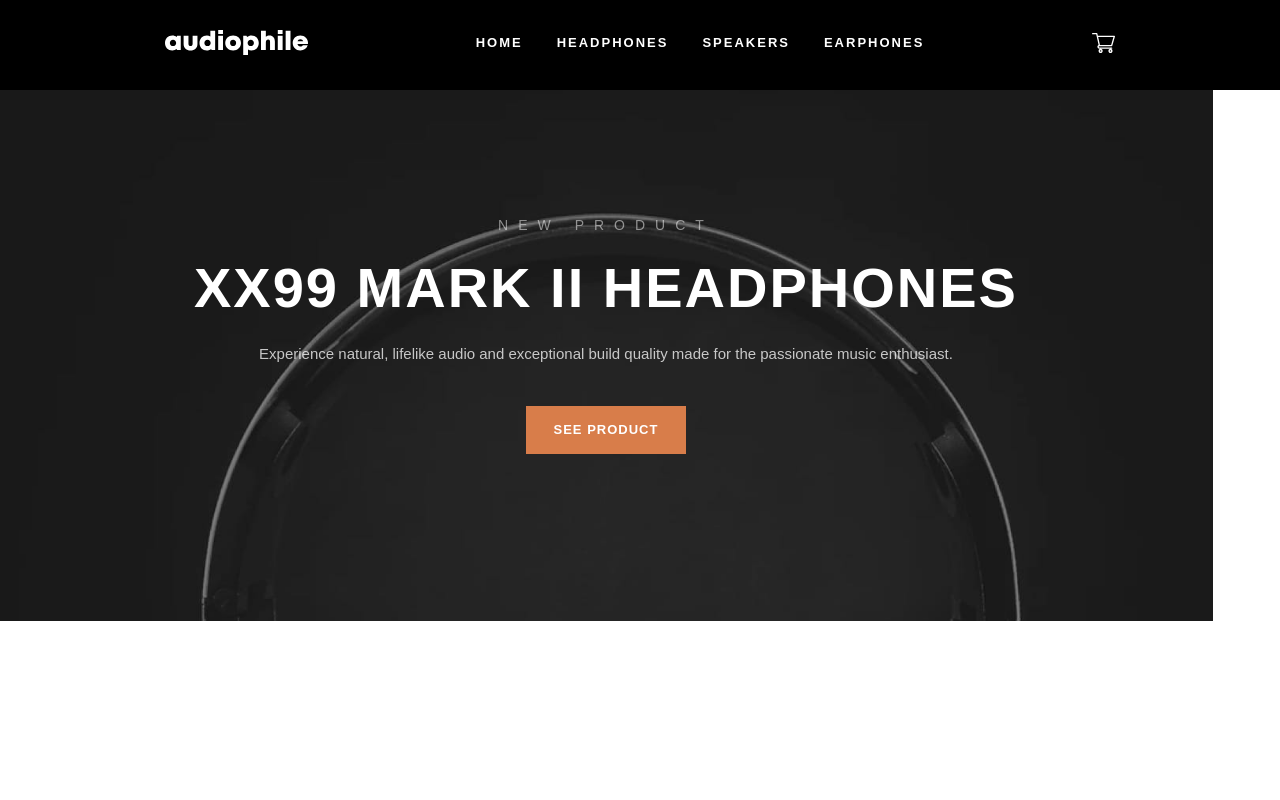
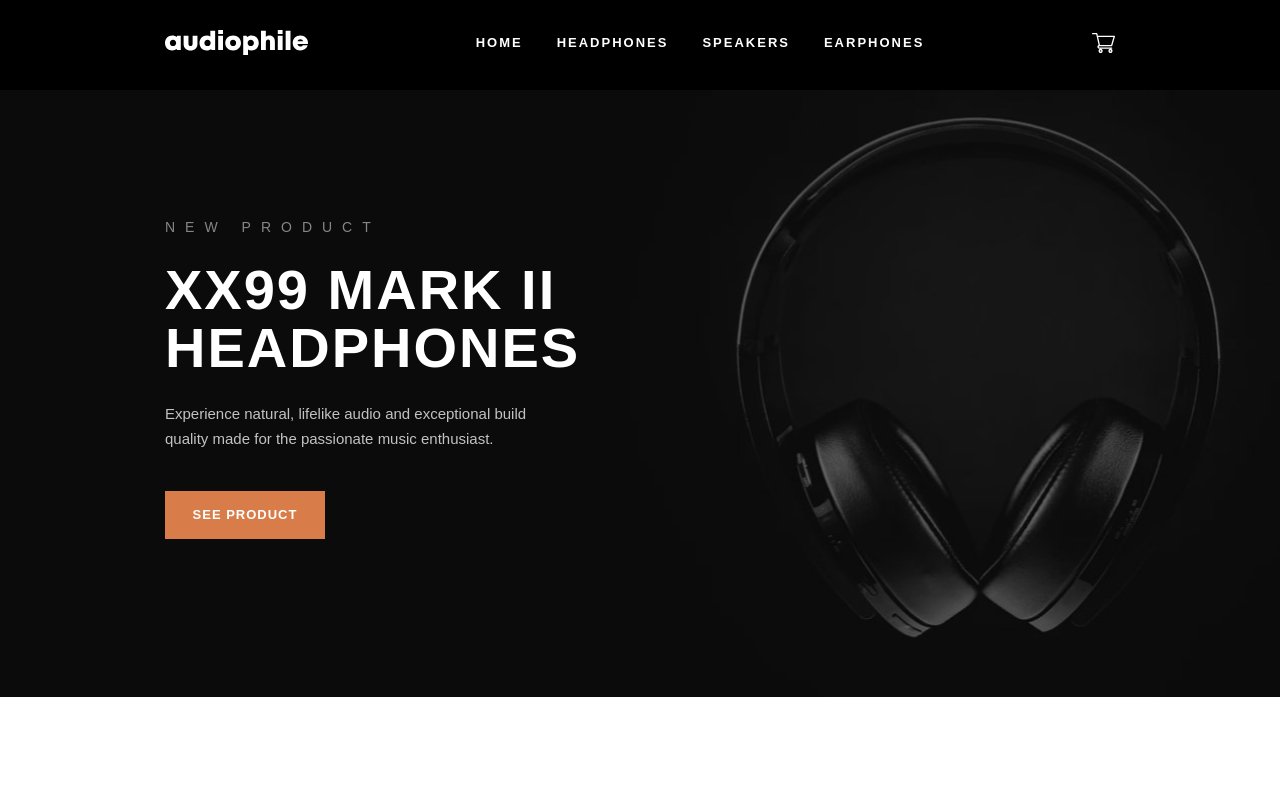
Before and after one commit to smccourtb/audiophile-ecommerce-website, a React (Create React App) app: page / in a window 1280 px wide. Shown: the top 800 px of the page. Built offline with nearby package versions, Linux system fonts and the light colour scheme.

Commit message:
subheader for desktop layout complete

```diff
--- a/src/components/Home.jsx
+++ b/src/components/Home.jsx
@@ -1,5 +1,6 @@
 import MobileHero from "../assets/home/mobile/image-header.jpg";
 import TabletHero from "../assets/home/tablet/image-header.jpg";
+import DesktopHero from "../assets/home/desktop/image-hero.jpg";
 import styled from "styled-components/macro";
 import { Button } from "../styles/shared-styles";
 
@@ -9,12 +10,24 @@ const SubheaderContainer = styled.section`
   background-position-y: -85px;
   background-size: cover;
   height: 100%;
+  background-color: rgb(110, 110, 110);
+  background-blend-mode: multiply;
 
   @media (min-width: 768px) {
     background: url(${TabletHero}) no-repeat;
     padding: 126px 195px 167px 194px;
     background-size: cover;
     background-position-y: -85px;
+    background-color: rgb(110, 110, 110);
+    background-blend-mode: multiply;
+  }
+
+  @media (min-width: 1024px) {
+    padding: 128px 877px 158px 165px;
+    background: url(${DesktopHero}) no-repeat center bottom;
+    background-size: cover;
+    background-color: rgb(110, 110, 110);
+    background-blend-mode: multiply;
   }
 `;
 
@@ -23,13 +36,17 @@ const TextContainer = styled.div`
   flex-direction: column;
   align-items: center;
   text-align: center;
+
+  @media (min-width: 1024px) {
+    align-items: flex-start;
+    text-align: left;
+  }
 `;
 
 const SubheadingTitle = styled.h1`
   font-weight: normal;
   font-size: 14px;
   line-height: 19px;
-  text-align: center;
   letter-spacing: 10px;
   text-transform: uppercase;
   color: #ffffff;
@@ -41,7 +58,6 @@ const ProductLabel = styled.h2`
   font-weight: bold;
   font-size: 36px;
   line-height: 40px;
-  text-align: center;
   letter-spacing: 1.28571px;
   text-transform: uppercase;
   color: #ffffff;
@@ -60,7 +76,6 @@ const ProductDescription = styled.p`
   font-weight: 500;
   font-size: 15px;
   line-height: 25px;
-  text-align: center;
   color: #ffffff;
   mix-blend-mode: normal;
   opacity: 0.75;
@@ -68,6 +83,10 @@ const ProductDescription = styled.p`
 
   @media (min-width: 768px) {
     padding: 0 15px 40px;
+  }
+
+  @media (min-width: 1024px) {
+    padding: 0 49px 40px 0;
   }
 `;
 
```
